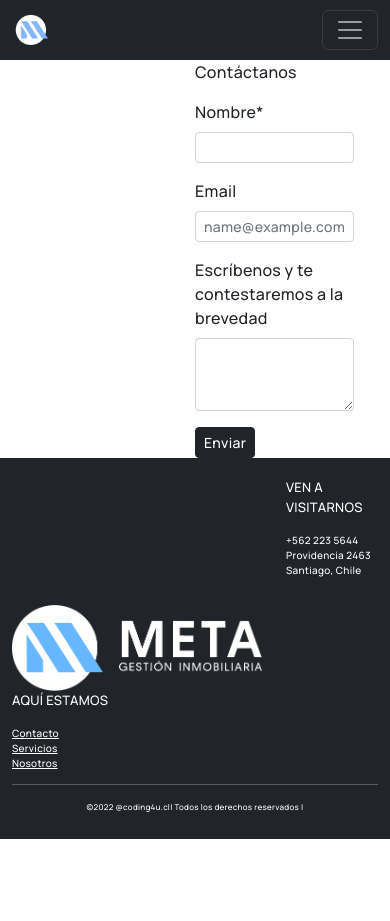
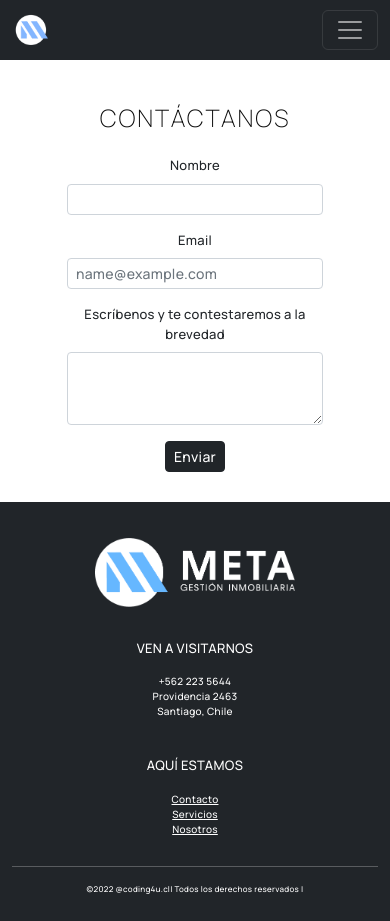
Before and after one commit to Marce3200/GMI, a React (Create React App) app: page /contacto in a window 390 px wide. Before the commit the page ends 844 px from the top, so only its background shows below. Built offline with nearby package versions, Linux system fonts and the light colour scheme.

Commit message:
arreglo seccion footer, responsive e iconos

```diff
--- a/public/index.html
+++ b/public/index.html
@@ -12,6 +12,7 @@
       name="description"
       content="Web site created using create-react-app"
     />
+    <script src="https://kit.fontawesome.com/5dca93262f.js" crossorigin="anonymous"></script>
     <link rel="apple-touch-icon" href="%PUBLIC_URL%/logo192.png" />
     <!--
       manifest.json provides metadata used when your web app is installed on a
--- a/src/App.js
+++ b/src/App.js
@@ -6,7 +6,7 @@ import "bootstrap/dist/css/bootstrap.min.css";
 
 import QuienesSomos from "./componentes/QuienesSomos/QuienesSomos";
 import Home from "./componentes/Home"
-import Contacto from "./componentes/Contacto";
+import Contacto from "./componentes/Contacto/Contacto";
 // import ErrorPage from "./components/ErrorPage/ErrorPage";
 import Layout from "./componentes/Layout";
 import Servicios from "./componentes/Servicios/Servicios";
--- a/src/componentes/Contacto.js
+++ b/src/componentes/Contacto/Contacto.js
@@ -1,11 +1,15 @@
 // import { addDoc, collection } from "firebase/firestore";
 // import React, { useState } from "react";
+import "../Contacto/contacto.css"
 import Button from "react-bootstrap/Button";
 import Form from "react-bootstrap/Form";
 // import { db } from "../Firestore";
-// import "./contacto.css";
+
 // import swal from "sweetalert";
 import React from "react"
+import Container from "react-bootstrap/esm/Container";
+import Row from "react-bootstrap/esm/Row";
+import Col from "react-bootstrap/esm/Col";
 
 export default function Contacto() {
   // const [formValues, setFormValues] = useState({
@@ -35,26 +39,13 @@ export default function Contacto() {
     // setFormValues(newValues);
   }
   return (
-    <div className="container row">
-      <div className="col">
-        {/* <p className="titulo-home">Visítanos</p> */}
-        <p className="texto-descripcion">
-          Nigiri Sushi House restaurant con 14 años de trayectoria y un listado
-          de preparaciones que no solo cuenta con recetas tradicionales de
-          Japón, sino también con platos de autor con ingredientes de diferentes
-          países del continente asiático. Todo en manos del chef y fundador,
-          Minsu Bang.
-        </p>
-        {/* <p className="texto-descripcion-1">
-          Estamos ubicados en Providencia 2463 Santiago, Chile <br />
-          info@nigirisushihouse.cl
-        </p> */}
-      </div>
-      <div className="col">
-        <p className="titulo-home">Contáctanos</p>
+    <Container>
+      <Row>
+        <center> <Col>
+        <p className="titulo-contacto">Contáctanos</p>
         <Form className="form-contacto">
           <Form.Group className="mb-3" controlId="name">
-            <Form.Label className="form-label">Nombre*</Form.Label>
+            <Form.Label className="form-label">Nombre</Form.Label>
             <Form.Control
               size="sm"
               type="text"
@@ -101,7 +92,8 @@ export default function Contacto() {
             Enviar
           </Button>
         </div>
-      </div>
-    </div>
+        </Col> </center>
+        </Row>
+      </Container>
   );
 }
--- /dev/null
+++ b/src/componentes/Contacto/contacto.css
@@ -0,0 +1,19 @@
+.titulo-contacto{
+    text-transform: uppercase;
+    font-size: x-large;
+    font-weight: 100;
+    letter-spacing: 1.9px;
+    padding-top: 40px;
+    padding-bottom: 5px;
+    margin-bottom: 15px;
+    color: rgb(13, 13, 13);
+}
+
+.form-contacto{
+    width: 70%;
+    font-size: small;
+}
+
+.button-enviar{
+    margin-bottom: 30px;
+}
--- a/src/componentes/Footer/Footer.js
+++ b/src/componentes/Footer/Footer.js
@@ -1,47 +1,58 @@
-import React from 'react'
-import logo from "../img/logo.png"
-import '../Footer/footer.css'
-
+import React from "react";
+import logo from "../img/logo.png";
+import "../Footer/footer.css";
+import Container from "react-bootstrap/esm/Container";
+import Row from "react-bootstrap/esm/Row";
+import Col from "react-bootstrap/esm/Col";
 
 const Footer = () => {
   return (
-    <div className="main-footer">
-      <div className="container">
-        <div className="row contenedor-footer">
-          {/* Column1 */}
-          <div className="col">
-          <img className="logo" src={logo} alt="logo"/>
-          </div>
-          {/* Column2 */}
-          <div className="col">
+    <Container fluid className="main-footer">
+      <center> <Row>
+        <Col sm={12} md={4} lg={4} className="mt-3 mb-3">
+          <img className="logo-footer" src={logo} alt="logo" />
+        </Col>
+
+        <Col sm={12} md={4} lg={4} className="mt-3 mb-3">
           <p className="titulo-footer">Ven a visitarnos</p>
           <ul className="list-unstyled">
             <li>+562 223 5644</li>
             <li>Providencia 2463</li>
             <li>Santiago, Chile</li>
           </ul>
-          </div>
-          {/* Column3 */}
-          <div className="col">
-            <p className="titulo-footer" >Aquí estamos</p>
+        </Col>
+
+        <Col sm={12} md={4} lg={4} className="mt-3 mb-3">
+          <p className="titulo-footer">Aquí estamos</p>
           <ul className="list-unstyled">
+            <li>
+              <a href="/contacto" className="links-footer">
+                Contacto
+              </a>
+            </li>
+            <li>
+              <a href="/servicios" className="links-footer">
+                Servicios
+              </a>
+            </li>
+            <li>
+              <a href="/quienes-somos" className="links-footer">
+                Nosotros
+              </a>
+            </li>
+          </ul>
+        </Col>
 
-              <li><a href="/contacto" className="links-footer">Contacto</a></li>
-              <li><a href="/servicios" className="links-footer">Servicios</a></li>
-              <li><a href="/quienes-somos" className="links-footer">Nosotros</a></li>
-            </ul>
-          </div>
-        </div>
-        <hr className="hr"/>
-        <div className="row">
+        </Row></center>
+        <hr className="hr" />
+        <Row>
           <p className="texto-derechos col-sm">
             &copy;2022 @coding4u.cl| Todos los derechos reservados |
           </p>
-        </div>
-      </div>
-    </div>
+        </Row>
 
-  )
-}
+    </Container>
+  );
+};
 
-export default Footer
+export default Footer;
--- a/src/componentes/Footer/footer.css
+++ b/src/componentes/Footer/footer.css
@@ -9,8 +9,8 @@
 
   }
 
-  .logobyn{
-    width: 140px;
+  .logo-footer{
+    width: 200px;
   }
 
   li {
--- a/src/componentes/Home.js
+++ b/src/componentes/Home.js
@@ -1,7 +1,7 @@
 import React from "react";
 import QuienesSomos from "./QuienesSomos/QuienesSomos";
 import Servicios from "./Servicios/Servicios";
-import Contacto from "./Contacto";
+import Contacto from "./Contacto/Contacto";
 import Header from "./Header/Header";
 
 const Home = () => {
--- a/src/componentes/QuienesSomos/QuienesSomos.js
+++ b/src/componentes/QuienesSomos/QuienesSomos.js
@@ -31,11 +31,12 @@ const QuienesSomos = () => {
         </Row>
       </center>
       <center>
-        <Row>
+        <Row className="valores">
           <Col sm={12} md={4}>
             <Card className="card-mision mt-3">
               {/* <Card.Img className="foto-menu" variant="top" src={SUSHI1} /> */}
               <Card.Body>
+              <i className="fa-regular fa-heart"></i>
                 <Card.Title className="titulo-valores text-center">
                   Misión
                 </Card.Title>
@@ -50,6 +51,7 @@ const QuienesSomos = () => {
             <Card className="card-mision mt-3">
               {/* <Card.Img className="foto-menu" variant="top" src={sushi2} /> */}
               <Card.Body>
+              <i className="fa-regular fa-eye"></i>
                 <Card.Title className="titulo-valores text-center">
                   Visión
                 </Card.Title>
@@ -64,6 +66,7 @@ const QuienesSomos = () => {
             <Card className="card-mision mt-3">
               {/* <Card.Img className="foto-menu" variant="top" src={sushi6} /> */}
               <Card.Body>
+              <i className="fa-regular fa-handshake"></i>
                 <Card.Title className="titulo-valores text-center">
                   Valores
                 </Card.Title>
--- a/src/componentes/QuienesSomos/quienessomos.css
+++ b/src/componentes/QuienesSomos/quienessomos.css
@@ -17,8 +17,8 @@
     font-weight: 100;
     letter-spacing: 1.9px;
     padding-top: 40px;
-    padding-bottom: 5px;
-    margin-bottom: 5px;
+    padding-bottom: 10px;
+
     color: white;
 }
 .text-valores {
@@ -32,10 +32,16 @@
   .card-mision{
     width: 80%;
   margin-top: 5px;
-  box-shadow: 5px 5px 5px rgb(24, 24, 24);
+  background-color: transparent;
+  color: white;
   border-color: white;
+  padding: 20px;
   }
   .titulo-valores{
       margin-top: 15px;
       font-size: 16px;
   }
+
+  .valores{
+    padding: 30px;
+  }
--- a/src/componentes/Servicios/Servicios.js
+++ b/src/componentes/Servicios/Servicios.js
@@ -15,6 +15,7 @@ const Servicios = () => {
             <Card className="card-servicio">
               {/* <Card.Img className="foto-menu" variant="top" src={SUSHI1} /> */}
               <Card.Body>
+              <i className="fa-solid fa-sign-hanging fs-3 mt-3"></i>
                 <Card.Title className="titulo-card">
                   Corretaje de Propiedades
                 </Card.Title>
@@ -30,9 +31,11 @@ Protocolos estrictos de evaluación de arrendatarios.
             </Card>
           </Col>
           <Col sm={12} md={6}>
+
             <Card className="card-servicio">
               {/* <Card.Img className="foto-menu" variant="top" src={sushi2} /> */}
               <Card.Body>
+              <i className="fa-solid fa-house-circle-check fs-3 mt-3"></i>
                 <Card.Title className="titulo-card">
                   Administración de Propiedades
                 </Card.Title>
@@ -51,6 +54,7 @@ Resguardo de rentabilidad y patrimonio de nuestros clientes.
           <Card className="card-servicio">
             {/* <Card.Img className="foto-menu" variant="top" src={sushi6} /> */}
             <Card.Body>
+            <i className="fa-solid fa-file-contract fs-3 mt-3"></i>
               <Card.Title className="titulo-card">
                 Servicios Legales Inmobiliarios
               </Card.Title>
@@ -61,12 +65,14 @@ Asesoría Legal Inmobiliaria
 
               </Card.Text>
             </Card.Body>
+
           </Card>
           </Col>
-          <Col sm={12} md={6}>
+          <Col sm={12} md={6} >
             <Card className="card-servicio">
               {/* <Card.Img className="foto-menu" variant="top" src={sushi7} /> */}
               <Card.Body>
+              <i className="fa-solid fa-scale-balanced fs-3 mt-3"></i>
                 <Card.Title className="titulo-card">
                   Estudios y Tasaciones
                 </Card.Title>
--- a/src/componentes/Servicios/servicios.css
+++ b/src/componentes/Servicios/servicios.css
@@ -1,6 +1,8 @@
 .seccion-servicio {
   background-color: #dbe1ea;
   padding-bottom: 40px;
+  padding-left: 40px;
+  padding-right: 40px;
 }
 .text-card {
   font-size: 13px;
@@ -15,9 +17,10 @@
   margin-top: 20px;
   box-shadow: 5px 5px 5px rgb(208, 208, 208);
   border-color: white;
+
 }
 .titulo-card {
-  margin-top: 20px;
+  margin-top: 30px;
 
   font-size: 16px;
 }
```
Lines whose indentation alone changed are shown as unchanged.
